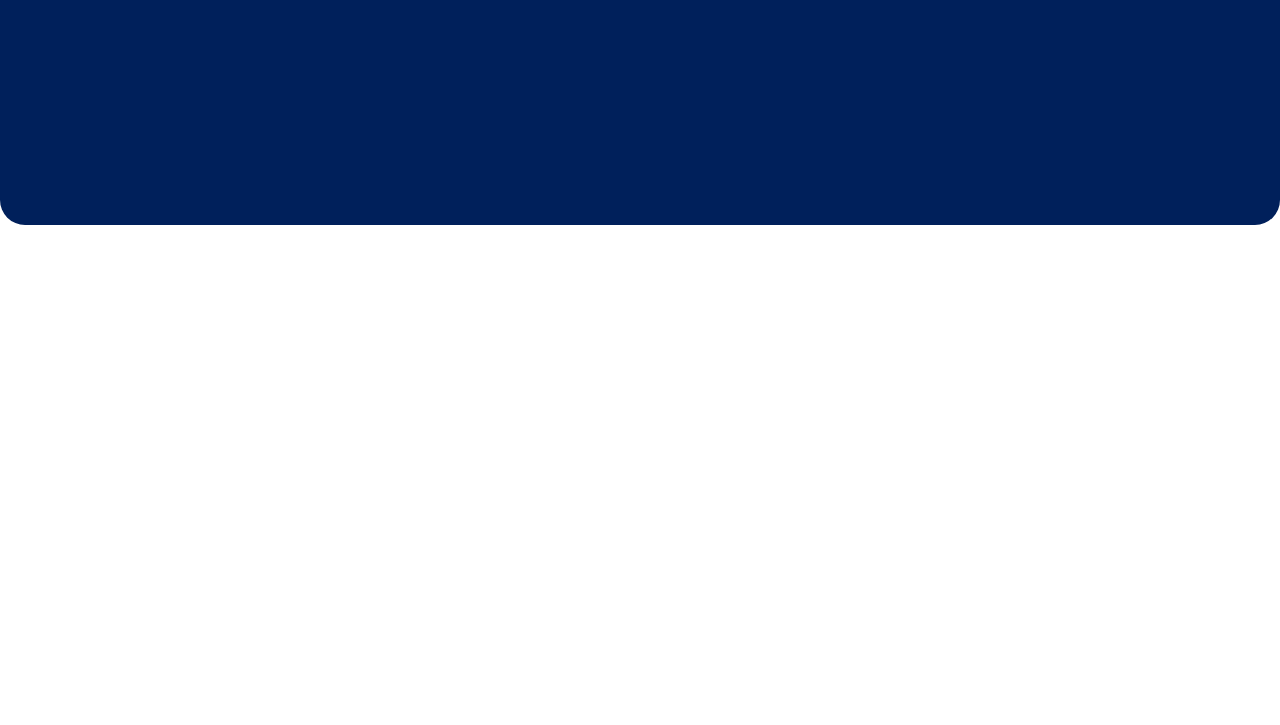
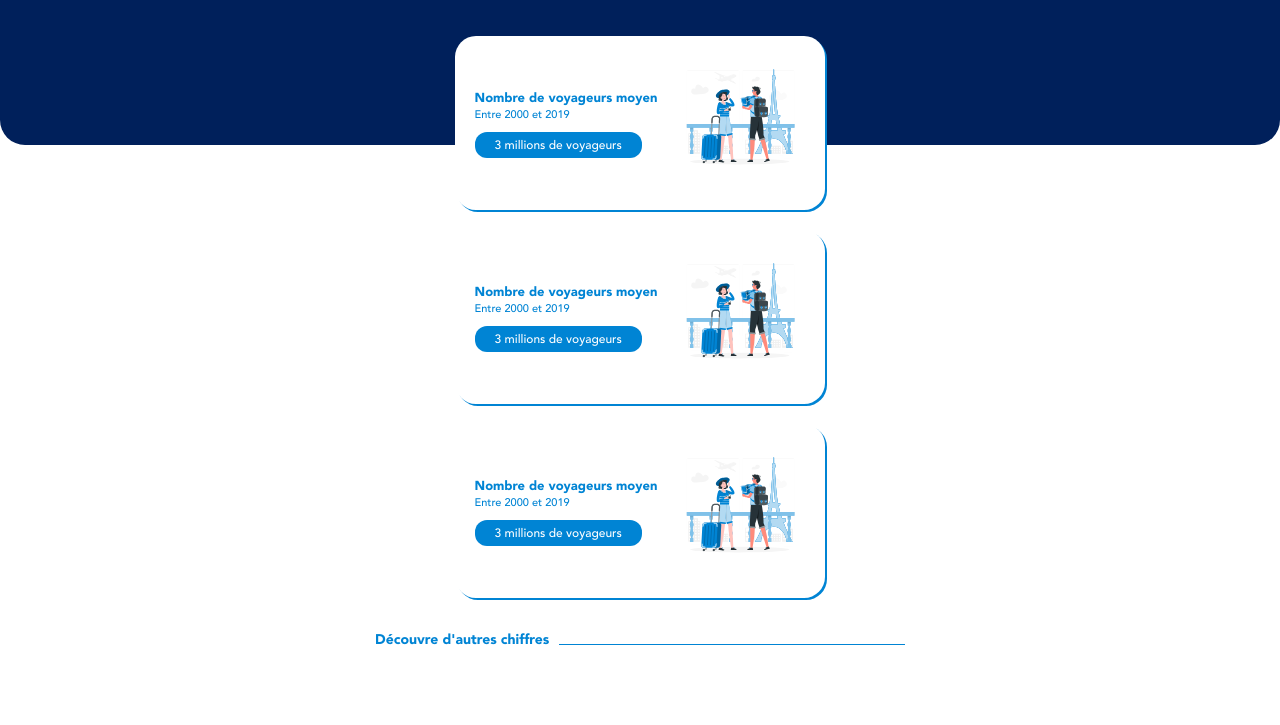
Before and after one commit to ArnaudGct/gareavous, a plain HTML site: page index.html in a window 1280 px wide. Shown: the part 75-800 px from the top of the page. Drawn offline with nearby package versions, Linux system fonts and the light colour scheme.

Commit message:
header + articles

```diff
--- a/assets/css/font.css
+++ b/assets/css/font.css
@@ -1,143 +1,143 @@
 @font-face {
     font-family: 'Avenir';
-    src: url('Avenir-Roman.eot');
+    src: url('./../webfonts/Avenir-Roman.eot');
     src: local('Avenir Roman'), local('Avenir-Roman'),
-        url('Avenir-Roman.eot?#iefix') format('embedded-opentype'),
-        url('Avenir-Roman.woff2') format('woff2'),
-        url('Avenir-Roman.woff') format('woff'),
-        url('Avenir-Roman.ttf') format('truetype');
+        url('./../webfonts/Avenir-Roman.eot?#iefix') format('embedded-opentype'),
+        url('./../webfonts/Avenir-Roman.woff2') format('woff2'),
+        url('./../webfonts/Avenir-Roman.woff') format('woff'),
+        url('./../webfonts/Avenir-Roman.ttf') format('truetype');
     font-weight: normal;
     font-style: normal;
 }
 
 @font-face {
     font-family: 'Avenir';
-    src: url('Avenir-Light.eot');
+    src: url('./../webfonts/Avenir-Light.eot');
     src: local('Avenir Light'), local('Avenir-Light'),
-        url('Avenir-Light.eot?#iefix') format('embedded-opentype'),
-        url('Avenir-Light.woff2') format('woff2'),
-        url('Avenir-Light.woff') format('woff'),
-        url('Avenir-Light.ttf') format('truetype');
+        url('./../webfonts/Avenir-Light.eot?#iefix') format('embedded-opentype'),
+        url('./../webfonts/Avenir-Light.woff2') format('woff2'),
+        url('./../webfonts/Avenir-Light.woff') format('woff'),
+        url('./../webfonts/Avenir-Light.ttf') format('truetype');
     font-weight: 300;
     font-style: normal;
 }
 
 @font-face {
     font-family: 'Avenir Book';
-    src: url('Avenir-BookOblique.eot');
+    src: url('./../webfonts/Avenir-BookOblique.eot');
     src: local('Avenir Book Oblique'), local('Avenir-BookOblique'),
-        url('Avenir-BookOblique.eot?#iefix') format('embedded-opentype'),
-        url('Avenir-BookOblique.woff2') format('woff2'),
-        url('Avenir-BookOblique.woff') format('woff'),
-        url('Avenir-BookOblique.ttf') format('truetype');
+        url('./../webfonts/Avenir-BookOblique.eot?#iefix') format('embedded-opentype'),
+        url('./../webfonts/Avenir-BookOblique.woff2') format('woff2'),
+        url('./../webfonts/Avenir-BookOblique.woff') format('woff'),
+        url('./../webfonts/Avenir-BookOblique.ttf') format('truetype');
     font-weight: normal;
     font-style: italic;
 }
 
 @font-face {
     font-family: 'Avenir Black Oblique';
-    src: url('Avenir-BlackOblique.eot');
+    src: url('./../webfonts/Avenir-BlackOblique.eot');
     src: local('Avenir Black Oblique'), local('Avenir-BlackOblique'),
-        url('Avenir-BlackOblique.eot?#iefix') format('embedded-opentype'),
-        url('Avenir-BlackOblique.woff2') format('woff2'),
-        url('Avenir-BlackOblique.woff') format('woff'),
-        url('Avenir-BlackOblique.ttf') format('truetype');
+        url('./../webfonts/Avenir-BlackOblique.eot?#iefix') format('embedded-opentype'),
+        url('./../webfonts/Avenir-BlackOblique.woff2') format('woff2'),
+        url('./../webfonts/Avenir-BlackOblique.woff') format('woff'),
+        url('./../webfonts/Avenir-BlackOblique.ttf') format('truetype');
     font-weight: 900;
     font-style: italic;
 }
 
 @font-face {
     font-family: 'Avenir';
-    src: url('Avenir-Heavy.eot');
+    src: url('./../webfonts/Avenir-Heavy.eot');
     src: local('Avenir Heavy'), local('Avenir-Heavy'),
-        url('Avenir-Heavy.eot?#iefix') format('embedded-opentype'),
-        url('Avenir-Heavy.woff2') format('woff2'),
-        url('Avenir-Heavy.woff') format('woff'),
-        url('Avenir-Heavy.ttf') format('truetype');
+        url('./../webfonts/Avenir-Heavy.eot?#iefix') format('embedded-opentype'),
+        url('./../webfonts/Avenir-Heavy.woff2') format('woff2'),
+        url('./../webfonts/Avenir-Heavy.woff') format('woff'),
+        url('./../webfonts/Avenir-Heavy.ttf') format('truetype');
     font-weight: 900;
     font-style: normal;
 }
 
 @font-face {
     font-family: 'Avenir';
-    src: url('Avenir-HeavyOblique.eot');
+    src: url('./../webfonts/Avenir-HeavyOblique.eot');
     src: local('Avenir Heavy Oblique'), local('Avenir-HeavyOblique'),
-        url('Avenir-HeavyOblique.eot?#iefix') format('embedded-opentype'),
-        url('Avenir-HeavyOblique.woff2') format('woff2'),
-        url('Avenir-HeavyOblique.woff') format('woff'),
-        url('Avenir-HeavyOblique.ttf') format('truetype');
+        url('./../webfonts/Avenir-HeavyOblique.eot?#iefix') format('embedded-opentype'),
+        url('./../webfonts/Avenir-HeavyOblique.woff2') format('woff2'),
+        url('./../webfonts/Avenir-HeavyOblique.woff') format('woff'),
+        url('./../webfonts/Avenir-HeavyOblique.ttf') format('truetype');
     font-weight: 900;
     font-style: italic;
 }
 
 @font-face {
     font-family: 'Avenir';
-    src: url('Avenir-MediumOblique.eot');
+    src: url('./../webfonts/Avenir-MediumOblique.eot');
     src: local('Avenir Medium Oblique'), local('Avenir-MediumOblique'),
-        url('Avenir-MediumOblique.eot?#iefix') format('embedded-opentype'),
-        url('Avenir-MediumOblique.woff2') format('woff2'),
-        url('Avenir-MediumOblique.woff') format('woff'),
-        url('Avenir-MediumOblique.ttf') format('truetype');
+        url('./../webfonts/Avenir-MediumOblique.eot?#iefix') format('embedded-opentype'),
+        url('./../webfonts/Avenir-MediumOblique.woff2') format('woff2'),
+        url('./../webfonts/Avenir-MediumOblique.woff') format('woff'),
+        url('./../webfonts/Avenir-MediumOblique.ttf') format('truetype');
     font-weight: 500;
     font-style: italic;
 }
 
 @font-face {
     font-family: 'Avenir';
-    src: url('Avenir-LightOblique.eot');
+    src: url('./../webfonts/Avenir-LightOblique.eot');
     src: local('Avenir Light Oblique'), local('Avenir-LightOblique'),
-        url('Avenir-LightOblique.eot?#iefix') format('embedded-opentype'),
-        url('Avenir-LightOblique.woff2') format('woff2'),
-        url('Avenir-LightOblique.woff') format('woff'),
-        url('Avenir-LightOblique.ttf') format('truetype');
+        url('./../webfonts/Avenir-LightOblique.eot?#iefix') format('embedded-opentype'),
+        url('./../webfonts/Avenir-LightOblique.woff2') format('woff2'),
+        url('./../webfonts/Avenir-LightOblique.woff') format('woff'),
+        url('./../webfonts/Avenir-LightOblique.ttf') format('truetype');
     font-weight: 300;
     font-style: italic;
 }
 
 @font-face {
     font-family: 'Avenir Book';
-    src: url('Avenir-Book.eot');
+    src: url('./../webfonts/Avenir-Book.eot');
     src: local('Avenir Book'), local('Avenir-Book'),
-        url('Avenir-Book.eot?#iefix') format('embedded-opentype'),
-        url('Avenir-Book.woff2') format('woff2'),
-        url('Avenir-Book.woff') format('woff'),
-        url('Avenir-Book.ttf') format('truetype');
+        url('./../webfonts/Avenir-Book.eot?#iefix') format('embedded-opentype'),
+        url('./../webfonts/Avenir-Book.woff2') format('woff2'),
+        url('./../webfonts/Avenir-Book.woff') format('woff'),
+        url('./../webfonts/Avenir-Book.ttf') format('truetype');
     font-weight: normal;
     font-style: normal;
 }
 
 @font-face {
     font-family: 'Avenir';
-    src: url('Avenir-Black.eot');
+    src: url('./../webfonts/Avenir-Black.eot');
     src: local('Avenir Black'), local('Avenir-Black'),
-        url('Avenir-Black.eot?#iefix') format('embedded-opentype'),
-        url('Avenir-Black.woff2') format('woff2'),
-        url('Avenir-Black.woff') format('woff'),
-        url('Avenir-Black.ttf') format('truetype');
+        url('./../webfonts/Avenir-Black.eot?#iefix') format('embedded-opentype'),
+        url('./../webfonts/Avenir-Black.woff2') format('woff2'),
+        url('./../webfonts/Avenir-Black.woff') format('woff'),
+        url('./../webfonts/Avenir-Black.ttf') format('truetype');
     font-weight: 900;
     font-style: normal;
 }
 
 @font-face {
     font-family: 'Avenir';
-    src: url('Avenir-Oblique.eot');
+    src: url('./../webfonts/Avenir-Oblique.eot');
     src: local('Avenir Oblique'), local('Avenir-Oblique'),
-        url('Avenir-Oblique.eot?#iefix') format('embedded-opentype'),
-        url('Avenir-Oblique.woff2') format('woff2'),
-        url('Avenir-Oblique.woff') format('woff'),
-        url('Avenir-Oblique.ttf') format('truetype');
+        url('./../webfonts/Avenir-Oblique.eot?#iefix') format('embedded-opentype'),
+        url('./../webfonts/Avenir-Oblique.woff2') format('woff2'),
+        url('./../webfonts/Avenir-Oblique.woff') format('woff'),
+        url('./../webfonts/Avenir-Oblique.ttf') format('truetype');
     font-weight: normal;
     font-style: italic;
 }
 
 @font-face {
     font-family: 'Avenir';
-    src: url('Avenir-Medium.eot');
+    src: url('./../webfonts/Avenir-Medium.eot');
     src: local('Avenir Medium'), local('Avenir-Medium'),
-        url('Avenir-Medium.eot?#iefix') format('embedded-opentype'),
-        url('Avenir-Medium.woff2') format('woff2'),
-        url('Avenir-Medium.woff') format('woff'),
-        url('Avenir-Medium.ttf') format('truetype');
+        url('./../webfonts/Avenir-Medium.eot?#iefix') format('embedded-opentype'),
+        url('./../webfonts/Avenir-Medium.woff2') format('woff2'),
+        url('./../webfonts/Avenir-Medium.woff') format('woff'),
+        url('./../webfonts/Avenir-Medium.ttf') format('truetype');
     font-weight: 500;
     font-style: normal;
 }
--- a/assets/css/style.css
+++ b/assets/css/style.css
@@ -12,7 +12,7 @@ html{
 }
 
 body{
-    font-family: 'Metropolis';
+    font-family: Avenir;
 }
 
 a{
@@ -53,16 +53,14 @@ a{
 .title_content-header{
     display: flex;
     flex-direction: column;
-    align-items: center;
+    align-items: start;
     justify-content: center;
-    gap: .1875rem;
 
     z-index: 99;
 }
 
 .title_content-header h1{
     color: #FFF;
-    font-family: Metropolis;
     font-size: 0.875rem;
     font-style: normal;
     font-weight: 900;
@@ -73,7 +71,6 @@ a{
 
 .title_content-header p{
     color: #A1A1A1;
-    font-family: Metropolis;
     font-size: 0.625rem;
     font-style: normal;
     font-weight: 500;
@@ -100,11 +97,30 @@ a{
 
     display: none;
     width: 100%;
-    padding: 3.125rem;
     border-radius: 0rem 0rem 1.5625rem 1.5625rem;
     background: #00205B;
+    padding-bottom: 3.75rem;
 
     z-index: 100;
+}
+
+.btn_close-header{
+    display: flex;
+    justify-content: flex-end;
+    align-items: center;
+
+    padding: 1.25rem 0;
+    width: 90%;
+    margin: 0 auto;
+}
+
+.btn_close-header i{
+    color: #FFF;
+    font-size: 1.50rem;
+    transform: translateY(3px);
+
+    z-index: 100;
+
 }
 
 .nav_content-header ul{
@@ -114,13 +130,14 @@ a{
     align-items: center;
     gap: 1.25rem;
 
+    list-style: none;
+
     z-index: 100;
 }
 
 .nav_content-header ul li a{
     color: #FFF;
     text-align: center;
-    font-family: 'Metropolis';
     font-size: 0.875rem;
     font-style: normal;
     font-weight: 600;
@@ -134,9 +151,131 @@ a{
     top: 0;
     left: 0;
     width: 100%;
-    height: 18.75rem;
+    height: 13.75rem;
     border-radius: 0rem 0rem 1.5625rem 1.5625rem;
     background: #00205B;
 
-    z-index: 98;
+    z-index: -1;
 }
+
+
+
+/* MAIN */
+
+.main-global{
+    width: 90%;
+    margin: 0 auto;
+}
+
+.container_articles-index{
+    display: flex;
+    flex-direction: column;
+    justify-content: center;
+    align-items: center;
+    gap: 1.25rem;
+}
+
+.article-index{
+    display: flex;
+    justify-content: center;
+    align-items: center;
+    gap: 1.25rem;
+
+    padding: 1.25rem;
+    border-radius: 1.3125rem;
+    background: #FFF;
+    box-shadow: 2px 2px 0px 0px #0084D4;
+}
+
+.content_article-index{
+    display: flex;
+    flex-direction: column;
+    justify-content: center;
+    align-items: start;
+    gap: 0.625rem;
+}
+
+.title_content_article-header p:nth-child(1){
+    color: #0084D4;
+    font-size: 0.8125rem;
+    font-style: normal;
+    font-weight: 700;
+    line-height: normal;
+}
+
+.title_content_article-header p:nth-child(2){
+    color: #0084D4;
+    font-size: 0.6875rem;
+    font-style: normal;
+    font-weight: 500;
+    line-height: normal;
+}
+
+.number_content_article-header{
+    display: flex;
+    justify-content: center;
+    align-items: center;
+
+    padding: .3125rem 1.25rem;
+    border-radius: 0.75rem;
+    background: #0084D4;
+}
+
+.number_content_article-header p{
+    color: #FFF;
+    font-size: 0.75rem;
+    font-style: normal;
+    font-weight: 500;
+    line-height: normal;
+    text-align: center;
+}
+
+.illustration_article-index img{
+    width: 8rem;
+    height: auto;
+}
+
+
+.title_trait-global{
+    display: flex;
+    justify-content: center;
+    align-items: end;
+    gap: 0.625rem;
+
+    width: 100%;
+}
+
+.title_trait-global h2{
+    color: #0084D4;
+    font-size: 0.875rem;
+    font-style: normal;
+    font-weight: 800;
+    line-height: normal;
+}
+
+.title_trait-global div{
+    transform: translateY(-5px);
+    width: 30%;
+    background: #0084D4;
+    height: .0313rem;
+}
+
+
+
+
+
+
+
+
+
+
+
+
+
+
+
+/* Framework */
+
+.active{
+    display: block;
+}
--- a/index.html
+++ b/index.html
@@ -4,8 +4,8 @@
 <head>
     <meta charset="UTF-8">
     <meta name="viewport" content="width=device-width, initial-scale=1.0">
+    <link rel="stylesheet" href="./assets/css/font.css">
     <link rel="stylesheet" href="./assets/css/style.css">
-    <link rel="stylesheet" href="./assets/css/font.css">
     <title>Gare à vous !</title>
 </head>
 
@@ -16,7 +16,7 @@
                 <img src="./assets/img/logo.png" alt="">
                 <div class="title_content-header">
                     <h1>Bienvenue sur Gare à vous !</h1>
-                    <p>L’application qui vous donne des chiffres</p>
+                    <p>LA SNCF en quelques chiffres</p>
                 </div>
             </div>
             <div class="btn_burger-header">
@@ -24,19 +24,95 @@
             </div>
         </div>
         <nav class="nav_content-header">
+            <div class="btn_close-header">
+                <i class="fi fi-br-cross-small"></i>
+            </div>
             <ul>
-                <li><a href=""></a></li>
-                <li><a href=""></a></li>
-                <li><a href=""></a></li>
-                <li><a href=""></a></li>
+                <li><a href="">Accueil</a></li>
+                <li><a href="">La carte de restauration</a></li>
+                <li><a href="">La poropreté des gares</a></li>
+                <li><a href="">Autre</a></li>
             </ul>
         </nav>
         <div class="background-header"></div>
     </header>
 
-    <main>
+    <main class="main-global">
 
+        <div style="height:2rem"></div>
+
+        <div class="container_articles-index">
+            <article class="article-index">
+                <div class="content_article-index">
+                    <div class="title_content_article-header">
+                        <p>Nombre de voyageurs moyen</p>
+                        <p>Entre 2000 et 2019</p>
+                    </div>
+                    <div class="number_content_article-header">
+                        <p>3 millions de voyageurs</p>
+                    </div>
+                </div>
+                <div class="illustration_article-index">
+                    <img src="./assets/img/travelers-rafiki-1.svg" alt="">
+                </div>
+            </article>
+
+            <article class="article-index">
+                <div class="content_article-index">
+                    <div class="title_content_article-header">
+                        <p>Nombre de voyageurs moyen</p>
+                        <p>Entre 2000 et 2019</p>
+                    </div>
+                    <div class="number_content_article-header">
+                        <p>3 millions de voyageurs</p>
+                    </div>
+                </div>
+                <div class="illustration_article-index">
+                    <img src="./assets/img/travelers-rafiki-1.svg" alt="">
+                </div>
+            </article>
+
+            <article class="article-index">
+                <div class="content_article-index">
+                    <div class="title_content_article-header">
+                        <p>Nombre de voyageurs moyen</p>
+                        <p>Entre 2000 et 2019</p>
+                    </div>
+                    <div class="number_content_article-header">
+                        <p>3 millions de voyageurs</p>
+                    </div>
+                </div>
+                <div class="illustration_article-index">
+                    <img src="./assets/img/travelers-rafiki-1.svg" alt="">
+                </div>
+            </article>
+        </div>
+
+        <div style="height:2rem"></div>
+
+        <div class="title_trait-global">
+            <h2>Découvre d'autres chiffres</h2>
+            <div></div>
+        </div>
     </main>
+
+
+<script>
+    const btn_burger = document.querySelector('.btn_burger-header');
+    const btn_close = document.querySelector('.btn_close-header');
+    const nav = document.querySelector('.nav_content-header');
+    const background = document.querySelector('.background-header');
+
+    btn_burger.addEventListener('click', () => {
+        nav.classList.add('active');
+        background.classList.add('active');
+    });
+
+    btn_close.addEventListener('click', () => {
+        nav.classList.remove('active');
+        background.classList.remove('active');
+    });
+</script>
 
 </body>
 
```
Also changed, not shown: assets/img/travelers-rafiki-1.svg (added).
